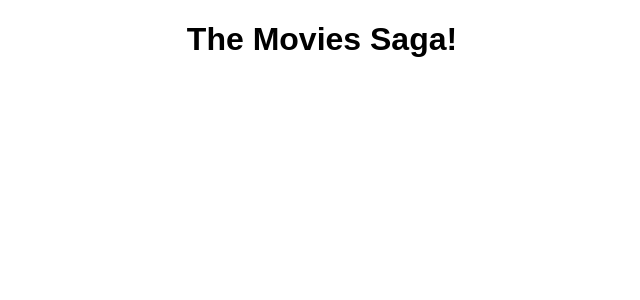
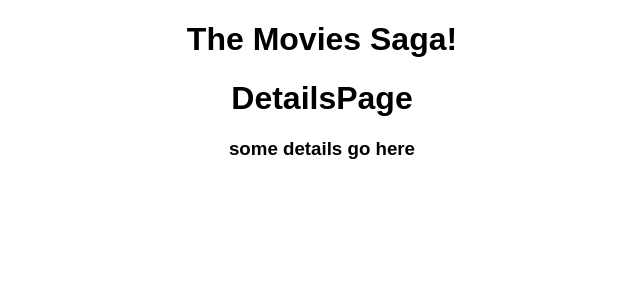
Before and after one commit to ParansKay/weekend-movie-sagas, a React (Create React App) app: page /#/details in a window 1280 px wide. Shown: the top 300 px of the page, without its empty margins (318-958 px from the left). Built offline with nearby package versions, Linux system fonts and the light colour scheme.

Commit message:
inital commit

```diff
--- a/src/components/App/App.js
+++ b/src/components/App/App.js
@@ -1,6 +1,7 @@
 import {HashRouter as Router, Route} from 'react-router-dom';
 import './App.css';
 import MovieList from '../MovieList/MovieList'
+import DetailsPage from '../DetailsPage/DetailsPage'
 
 function App() {
   return (
@@ -12,6 +13,9 @@ function App() {
         </Route>
 
         {/* Details page */}
+        <Route path="/details">
+          <DetailsPage />
+        </Route>
 
         {/* Add Movie page */}
       </Router>
--- /dev/null
+++ b/src/components/DetailsPage/DetailsPage.jsx
@@ -0,0 +1,14 @@
+import { useState } from "react";
+
+function DetailsPage(){
+    // const[name, setName] = useState( null );
+
+    return(
+        <div>
+            <h1>DetailsPage</h1>
+            <h3>some details go here</h3>
+        </div>
+    )
+}
+
+export default DetailsPage;
```
Also changed, not shown: src/components/_template/_template.jsx (added, +13 -0 lines), 1 other file (tests, documents, lock files or other folders).
